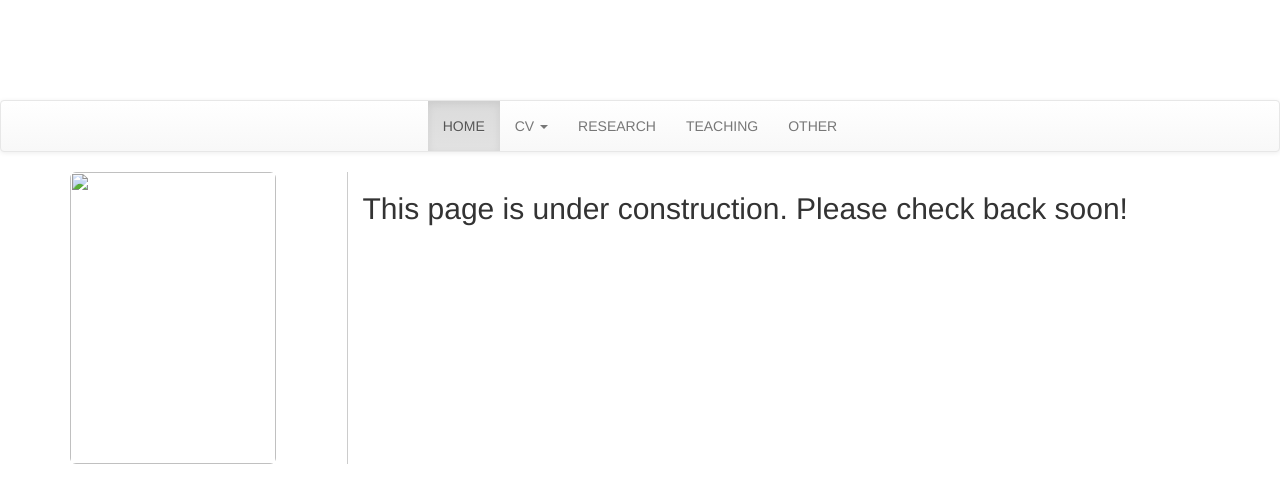
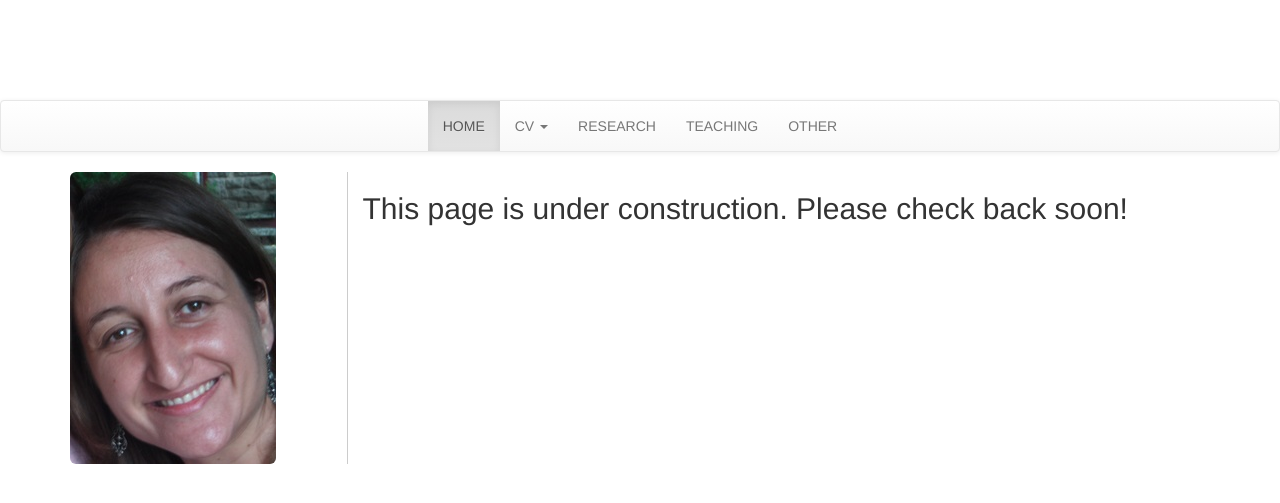
Before and after one commit to JohnPalmer/mireiaartigot, a Jekyll site: the page built from under_construction.md, in a window 1280 px wide. Shown: the top 503 px of the page. Built offline with Jekyll 4.4.1, drawn with Linux system fonts in a browser that asks for light colours; nearby versions of some CDN libraries.

Commit message:
changed image urls

```diff
--- a/_layouts/default.html
+++ b/_layouts/default.html
@@ -59,7 +59,7 @@
     <!-- Collect the nav links, forms, and other content for toggling -->
     <div class="collapse navbar-collapse" id="bs-example-navbar-collapse-1">
       <ul class="nav navbar-nav">
-        <li class="active"><a href="#">HOME <span class="sr-only">(current)</span></a></li>
+        <li class="active"><a href="index">HOME <span class="sr-only">(current)</span></a></li>
         <li class="dropdown">
           <a href="#" class="dropdown-toggle" data-toggle="dropdown" role="button" aria-haspopup="true" aria-expanded="false">CV <span class="caret"></span></a>
           <ul class="dropdown-menu">
@@ -80,7 +80,7 @@
 
       <div class="row">
         <div class="col-md-3" style="padding-right:5px; border-right: 1px solid #ccc;">
-          <img height=292 width=206 src="images/mag1_medium.jpg" class="img-rounded">
+          <img height=292 width=206 src="{{ site.url }}/images/mag1_medium.jpg" class="img-rounded">
         </div>
         <div class="col-md-9">
 
```
